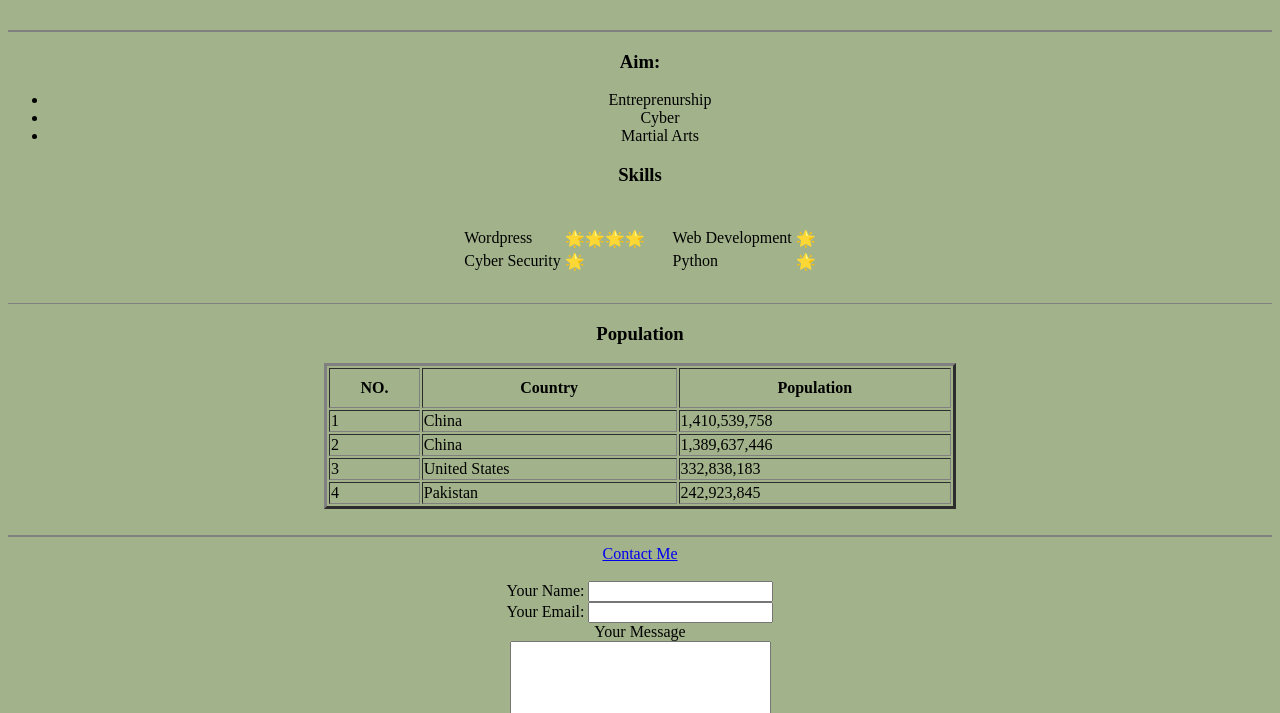
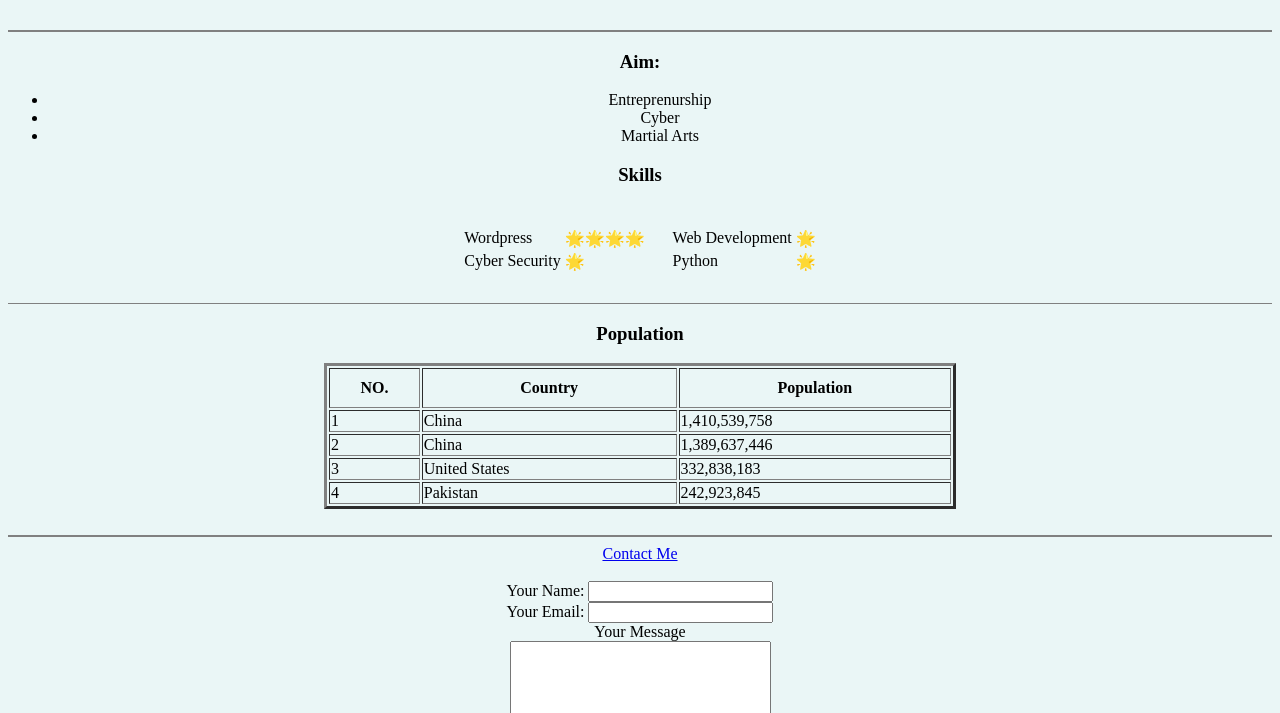
Before and after one commit to Muhammad-Umair-Mustafa/html-cv, a plain HTML site: page index.html in a window 1280 px wide. Shown: the part 182-895 px from the top of the page. Drawn offline with Linux system fonts and the light colour scheme.

Commit message:
Update index.html

```diff
--- a/index.html
+++ b/index.html
@@ -4,7 +4,7 @@
   <meta charset="UTF-8">
   <title>CV</title>
 </head>
-<body style="background-color: #A2B38B;"><center>
+<body style="background-color: #EAF6F6;"><center>
   <table cellspacing ="20">
     <tr >
       <td><img src="https://www.pngmart.com/files/16/Animated-Businessman-PNG-Pic.png" width="200" alt="Error"></td>
```
